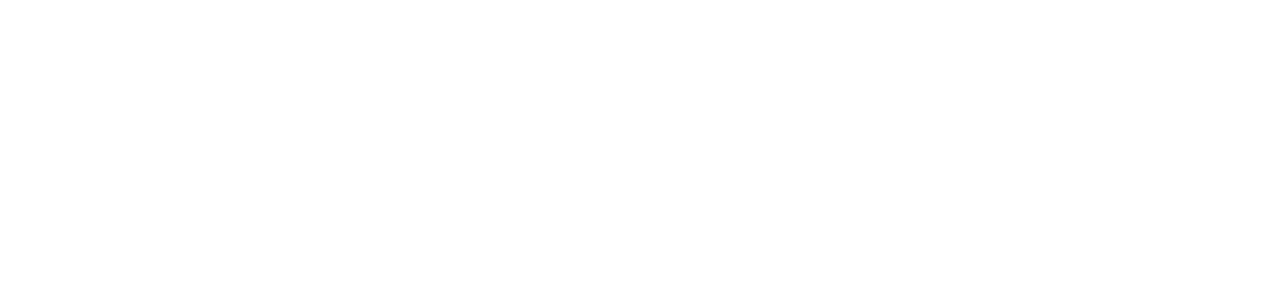
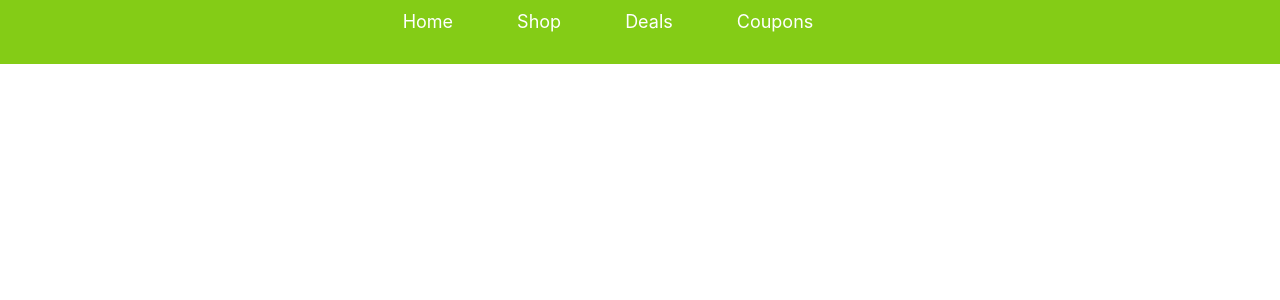
Before and after one commit to EmtiazHossainE2/milestone-9-react-router-and-state, a React (Create React App) app in the folder react-with-tailwind/: page / in a window 1280 px wide. Shown: the top 300 px of the page. Built offline with nearby package versions, Linux system fonts and the light colour scheme.

Commit message:
tailwind cls use

```diff
--- a/react-with-tailwind/src/compondents/Link/Link.js
+++ b/react-with-tailwind/src/compondents/Link/Link.js
@@ -4,7 +4,7 @@
     const { name, link } = props.route
     return (
         <div>
-            <li className='mr-16 bg-lime-500 px-6 py-2 rounded text-lg text-white mb-5'>
+            <li className='mr-16   py-2 rounded text-lg text-white mb-5'>
                 <a href={link}> {name}</a>
             </li>
         </div>
--- a/react-with-tailwind/src/compondents/Navbar/Navbar.js
+++ b/react-with-tailwind/src/compondents/Navbar/Navbar.js
@@ -11,11 +11,11 @@
         { id: 4, name: 'Coupons', link: './coupons' },
     ]
     return (
-        <nav>
-            <div onClick={() => setOpen(!open)} className="h-8 w-8 md:hidden text-blue-500" >
+        <nav className='bg-lime-500 w-full '>
+            <div onClick={() => setOpen(!open)} className="h-8 w-8 md:hidden text-white " >
                 {open ? <XIcon></XIcon> : <MenuIcon ></MenuIcon>}
             </div>
-            <ul className={`md:flex justify-center absolute ease-in duration-700 ${open ? 'top-10' : 'top-[-300px]'}`}>
+            <ul className={`md:flex justify-center bg-lime-500 text-center w-full absolute md:static ease-in duration-1000 ${open ? 'top-8' : 'top-[-300px]'}`}>
                 {
                     routes.map(route => <Link key={route.id} route={route}></Link>)
                 }
```
